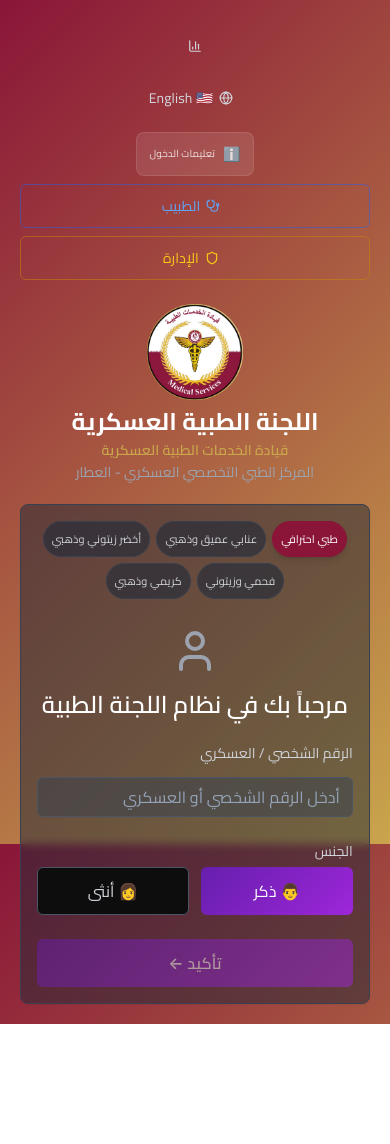
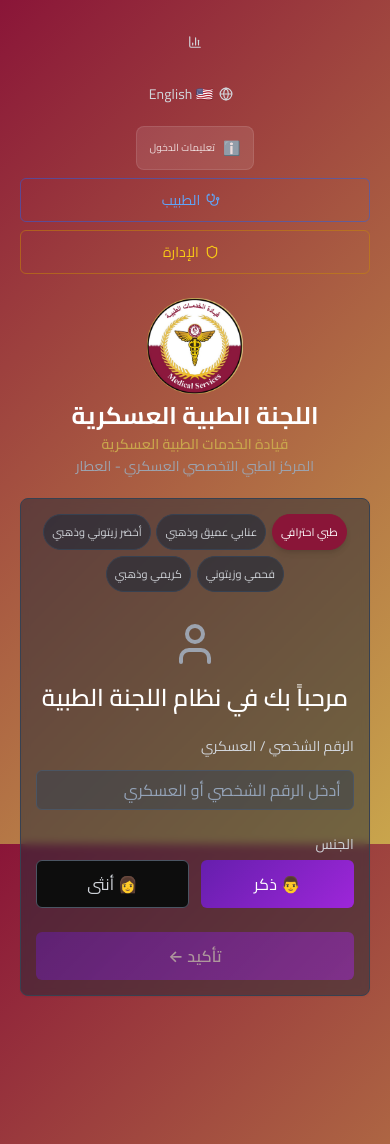
Before and after one commit to Bomussa/love, a React (Vite) app in the folder frontend/: page / in a window 390 px wide. Before the commit the page ends 1024 px from the top, so only its background shows below. Built offline with nearby package versions, Linux system fonts and the light colour scheme; no server answers; the database is empty.

Commit message:
fix(ui): increase mobile breathing room on login screen

```diff
--- a/frontend/src/login-layout-fixes.css
+++ b/frontend/src/login-layout-fixes.css
@@ -6,21 +6,25 @@
   .min-h-screen.flex.items-center.justify-center.p-4.relative.overflow-hidden.w-full.max-w-full {
     align-items: flex-start !important;
     justify-content: flex-start !important;
-    padding-top: max(0.75rem, env(safe-area-inset-top)) !important;
+    min-height: 100dvh !important;
+    padding-top: max(0.5rem, env(safe-area-inset-top)) !important;
+    padding-bottom: calc(env(safe-area-inset-bottom) + 7rem) !important;
     padding-inline: 0.75rem !important;
+    overflow-y: auto !important;
+    -webkit-overflow-scrolling: touch;
   }
 
   .min-h-screen.flex.items-center.justify-center.p-4.relative.overflow-hidden.w-full.max-w-full > .w-full.max-w-md.mx-auto.space-y-6.relative.z-10 {
     width: 100% !important;
     max-width: 100% !important;
     margin-inline: auto !important;
-    gap: 1rem !important;
+    gap: 0.875rem !important;
   }
 
   .min-h-screen.flex.items-center.justify-center.p-4.relative.overflow-hidden.w-full.max-w-full .flex.flex-col.gap-3.sm\:flex-row.sm\:items-start.sm\:justify-between {
     width: 100% !important;
     position: static !important;
-    gap: 0.75rem !important;
+    gap: 0.625rem !important;
   }
 
   .min-h-screen.flex.items-center.justify-center.p-4.relative.overflow-hidden.w-full.max-w-full .flex.flex-col.gap-3.sm\:flex-row.sm\:items-start.sm\:justify-between > div {
@@ -39,7 +43,7 @@
 
   .min-h-screen.flex.items-center.justify-center.p-4.relative.overflow-hidden.w-full.max-w-full .theme-buttons-container {
     justify-content: center !important;
-    gap: 0.375rem !important;
+    gap: 0.35rem !important;
     overflow-x: auto !important;
     padding-bottom: 0.25rem !important;
   }
@@ -47,13 +51,13 @@
   .min-h-screen.flex.items-center.justify-center.p-4.relative.overflow-hidden.w-full.max-w-full .theme-buttons-container button {
     flex-shrink: 0 !important;
     min-height: 2.25rem !important;
-    padding: 0.375rem 0.625rem !important;
+    padding: 0.35rem 0.6rem !important;
     white-space: nowrap !important;
   }
 
   .min-h-screen.flex.items-center.justify-center.p-4.relative.overflow-hidden.w-full.max-w-full .bg-gray-800\/50 .p-8,
   .min-h-screen.flex.items-center.justify-center.p-4.relative.overflow-hidden.w-full.max-w-full .p-8 {
-    padding: 1rem !important;
+    padding: 0.95rem !important;
   }
 
   .min-h-screen.flex.items-center.justify-center.p-4.relative.overflow-hidden.w-full.max-w-full .grid.grid-cols-2.gap-3 button {
@@ -63,11 +67,16 @@
   .min-h-screen.flex.items-center.justify-center.p-4.relative.overflow-hidden.w-full.max-w-full .absolute {
     position: static !important;
   }
+
+  .min-h-screen.flex.items-center.justify-center.p-4.relative.overflow-hidden.w-full.max-w-full form {
+    scroll-margin-bottom: 8rem;
+  }
 }
 
 @media (max-width: 480px) {
   .min-h-screen.flex.items-center.justify-center.p-4.relative.overflow-hidden.w-full.max-w-full {
     padding-inline: 0.5rem !important;
+    padding-bottom: calc(env(safe-area-inset-bottom) + 8.5rem) !important;
   }
 
   .min-h-screen.flex.items-center.justify-center.p-4.relative.overflow-hidden.w-full.max-w-full .theme-buttons-container button {
```
